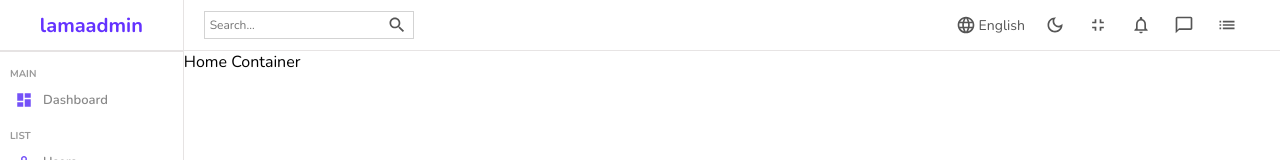
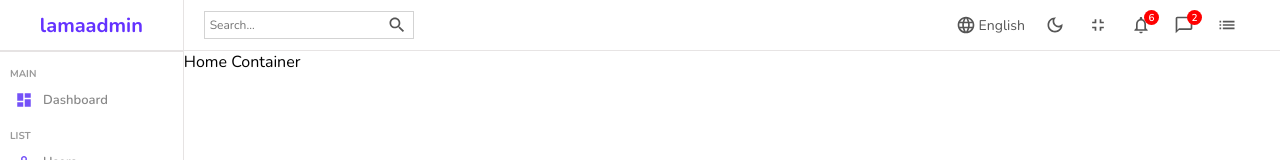
Before and after one commit to atefeh-dev/admin-dashboard, a React (Create React App) app: page / in a window 1280 px wide. Shown: the top 160 px of the page. Built offline with nearby package versions, Linux system fonts and the light colour scheme.

Commit message:
added counter

```diff
--- a/src/components/navbar/Navbar.jsx
+++ b/src/components/navbar/Navbar.jsx
@@ -30,9 +30,11 @@
           </div>
           <div className="item">
             <NotificationsNoneOutlinedIcon className="icon" />
+            <div className="counter">6</div>
           </div>
           <div className="item">
             <ChatBubbleOutlineOutlinedIcon className="icon" />
+            <div className="counter">2</div>
           </div>
           <div className="item">
             <ListOutlinedIcon className="icon" />
--- a/src/components/navbar/navbar.scss
+++ b/src/components/navbar/navbar.scss
@@ -32,9 +32,25 @@
       display: flex;
       align-items: center;
       .item {
+        position: relative;
         margin-right: 20px;
         display: flex;
         align-items: center;
+        .counter {
+          position: absolute;
+          top: -5px;
+          right: -5px;
+          width: 15px;
+          aspect-ratio: 1;
+          background-color: red;
+          display: flex;
+          align-items: center;
+          justify-content: center;
+          color: white;
+          font-weight: 600;
+          font-size: 10px;
+          border-radius: 50%;
+        }
       }
     }
     .icon {
```
